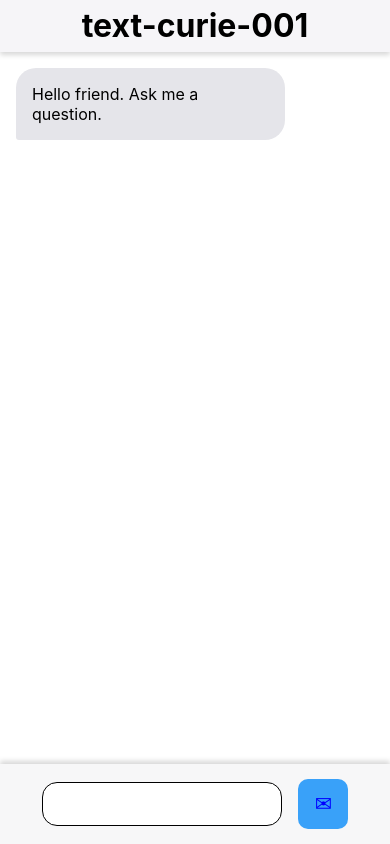
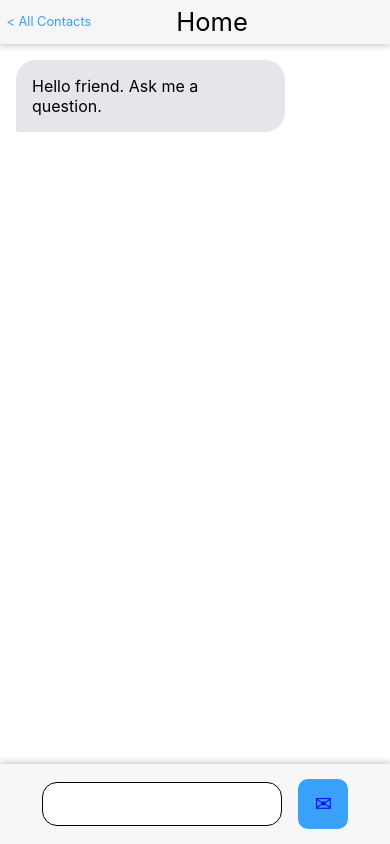
Before and after one commit to HamadNabizada/fun-with-ai, a Next.js app: page / in a window 390 px wide. Built offline with nearby package versions, Linux system fonts and the light colour scheme; no server answers.

Commit message:
added allContacts route and styling

```diff
--- a/components/Header.js
+++ b/components/Header.js
@@ -1,9 +1,18 @@
 import styles from '../styles/Header.module.css'
+import Link from 'next/link'
 
-export default function Header(){
+export default function Header(props){
+    let linkContacts = (
+    <Link href='/allContacts'>
+        <a className={styles.allMessages}>&#x3c; All Contacts</a>
+    </Link>
+    )
+    let linkElement = props.onAllContacts ? '' : linkContacts
+
     return(
-        <div className={styles.wrapper}>
-            <h1>text-curie-001</h1>
+        <div className={props.onAllContacts ? styles.wrapperContacts : styles.wrapper}>
+            {linkElement}
+            <h1 className={props.onAllContacts ? styles.contactIndex : styles.contact}>{props.contact}</h1>
         </div>
     )
 }
--- a/pages/api/hello.js
+++ /dev/null
@@ -1,5 +0,0 @@
-// Next.js API route support: https://nextjs.org/docs/api-routes/introduction
-
-export default function handler(req, res) {
-  res.status(200).json({ name: 'John Doe' })
-}
--- a/pages/index.js
+++ b/pages/index.js
@@ -5,6 +5,7 @@
 import {useState} from 'react'
 import {nanoid} from 'nanoid'
 import { useEffect } from 'react'
+
 
 export async function getServerSideProps(){
  const pass = process.env.OPENAI_SECRET
@@ -79,7 +80,7 @@
 
   return (
     <main className={styles.wrapper}>
-      <Header />
+      <Header onAllContacts={false} contact='Home' />
       <MainChat messages={[...messages]} />
       <Footer prompt={myPrompt} handleChange={handleChange} handleClick={getAnswerFromAI}/>
     </main>
--- a/styles/Header.module.css
+++ b/styles/Header.module.css
@@ -1,4 +1,14 @@
 .wrapper{
+    display:flex;
+    flex-direction: row;
+    justify-content: space-evenly;
+    align-items: center;
+    background-color: #f6f5f8;
+    width:100%;
+    padding: .4rem;
+    box-shadow: 0 3px 5px #d8d8d8;
+}
+.wrapperContacts{
     display:flex;
     flex-direction: row;
     justify-content: center;
@@ -8,3 +18,29 @@
     padding: .4rem;
     box-shadow: 0 3px 5px #d8d8d8;
 }
+.allMessages{
+    color: #39a1f9;
+    width:45%;
+    font-size: 1.2rem;
+}
+.contact{
+    font-weight: normal;
+    font-size: 2rem;
+    width:55%;
+}
+.contactIndex{
+    font-weight: normal;
+    font-size: 2rem;
+}
+
+@media screen and (max-width: 500px){
+    .allMessages{
+        font-size:.8rem;
+    }
+    .contact{
+        font-size: 1.6rem;
+    }
+    .contactIndex{
+        font-size: 1.6rem;
+    }
+}
```
Also changed, not shown: pages/allContacts.js (added, +11 -0 lines).
